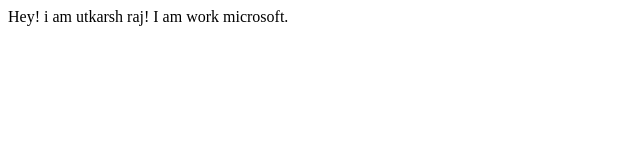
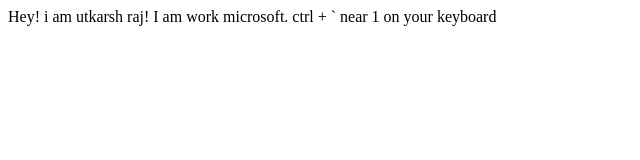
Before and after one commit to 1Utkarshraj/utkarsh, a plain HTML site: page index.html in a window 1280 px wide. Shown: the whole page, without its empty margins (0-640 px from the left). Drawn offline with Linux system fonts and the light colour scheme.

Commit message:
Update index.html

```diff
--- a/index.html
+++ b/index.html
@@ -11,3 +11,4 @@
     I am work microsoft.
 </body>
 </html>
+ctrl + ` near 1 on your  keyboard
```
